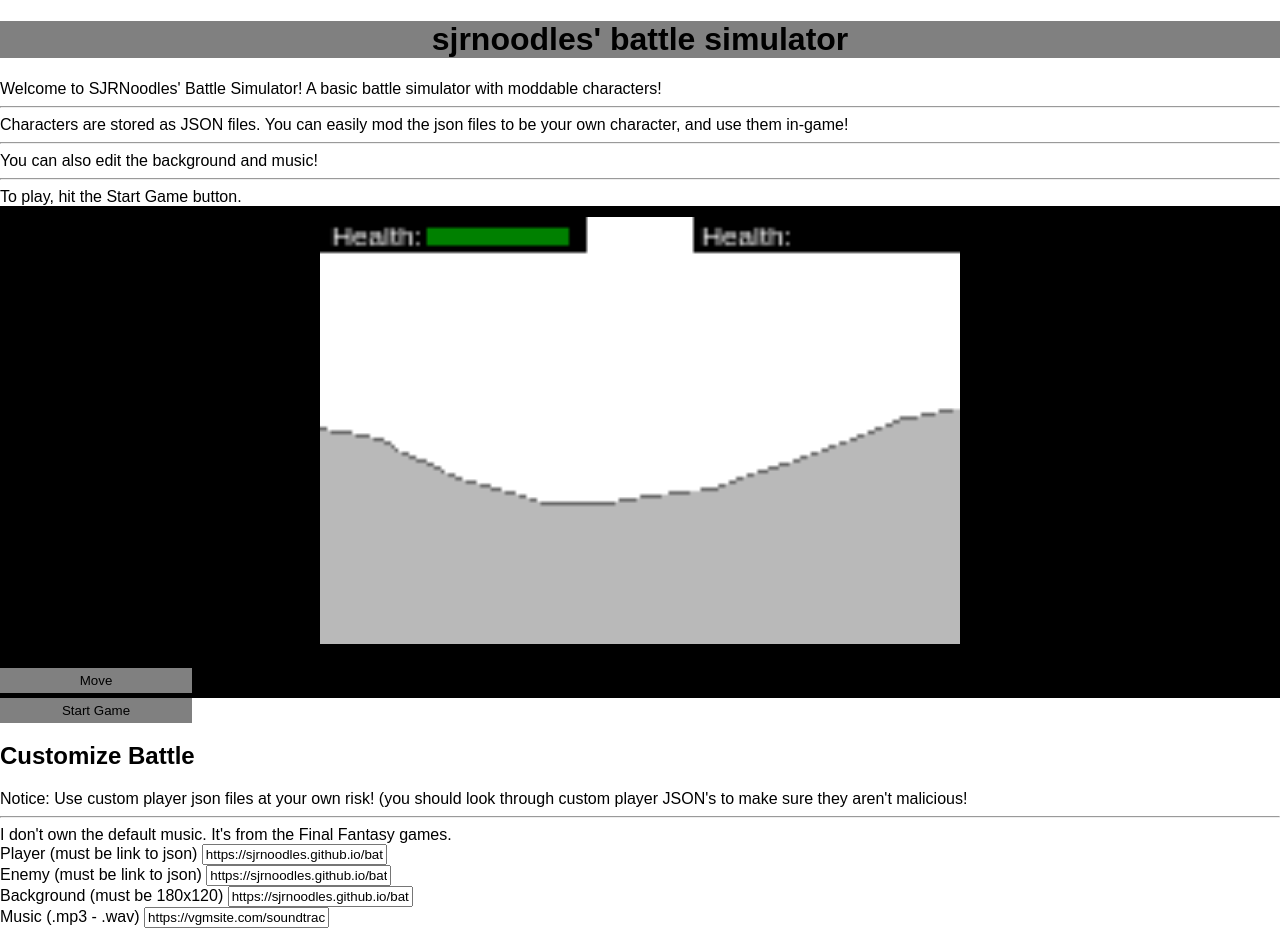
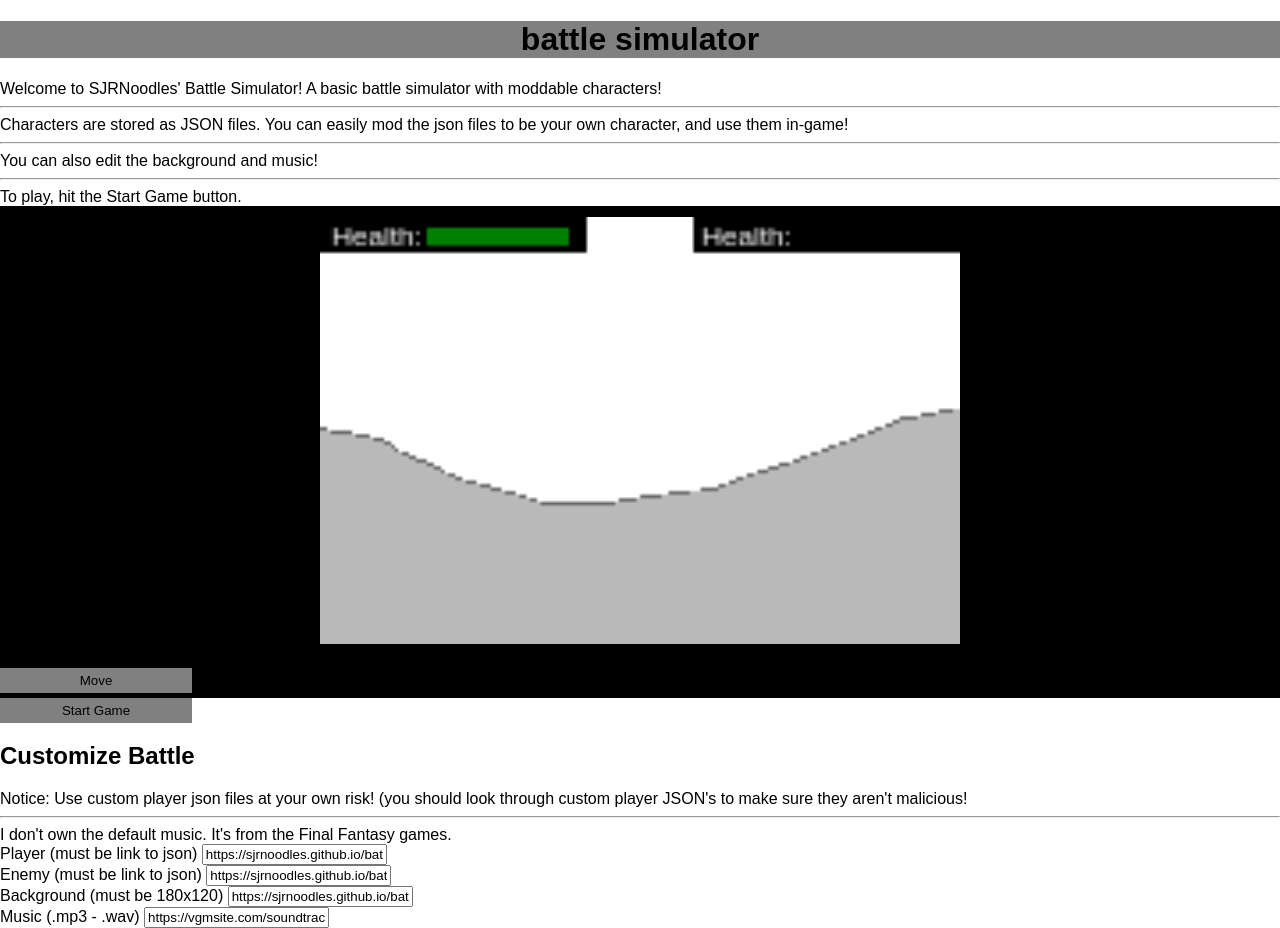
Before and after one commit to SJRNoodles/battle_simulator, a plain HTML site: page index.html in a window 1280 px wide. Drawn offline with nearby package versions, Linux system fonts and the light colour scheme.

Commit message:
Update index.html

```diff
--- a/index.html
+++ b/index.html
@@ -41,7 +41,7 @@ border:none;
 </style>
 <script src="https://code.jquery.com/jquery-3.2.1.min.js"></script>
 <body>
-<h1 id="head">sjrnoodles' battle simulator</h1>
+<h1 id="head">battle simulator</h1>
 	<a href="/battle_simulator/tutorials"></a>
 Welcome to SJRNoodles' Battle Simulator! A basic battle simulator with moddable characters!
 <hr>
```
